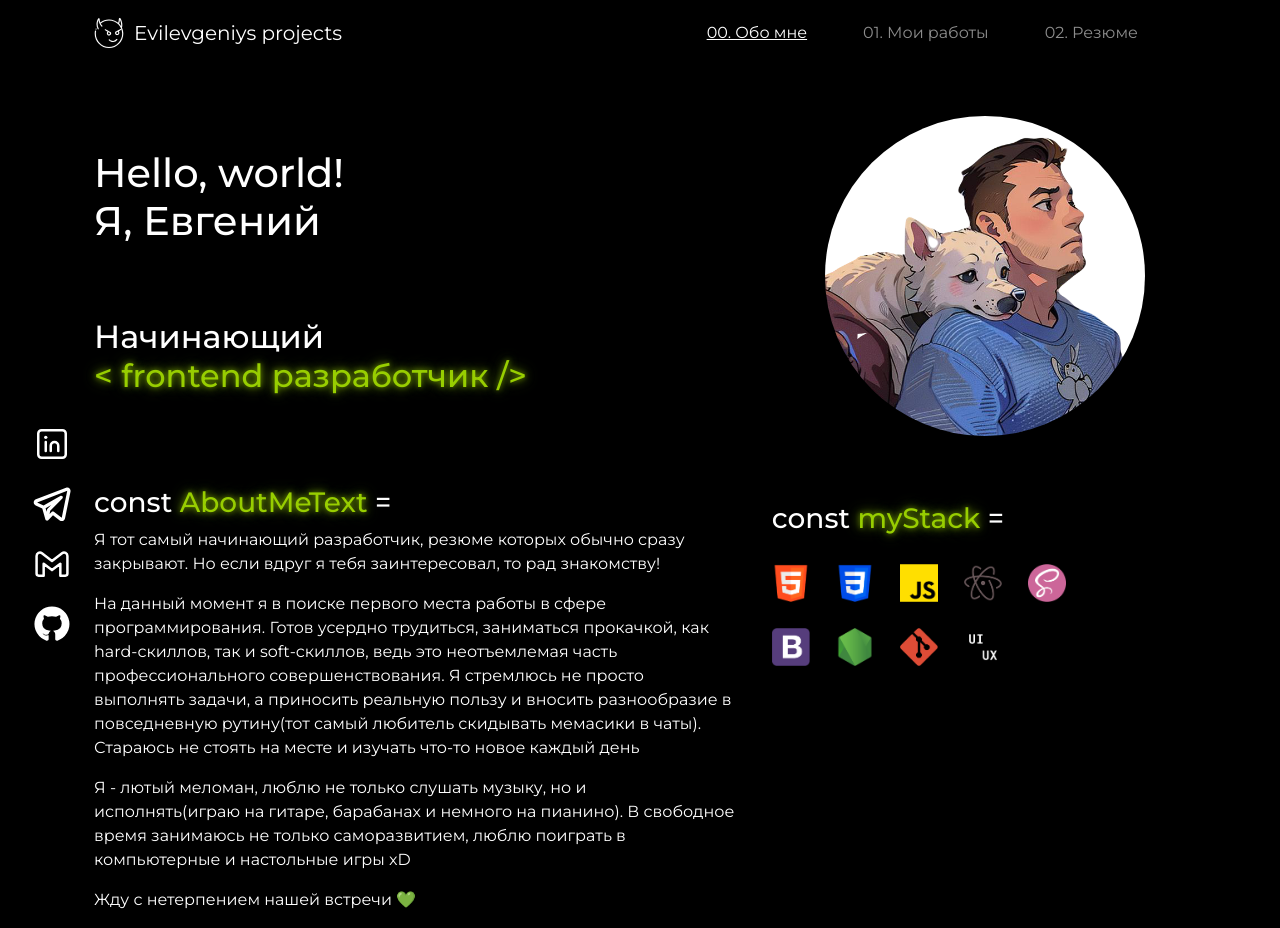
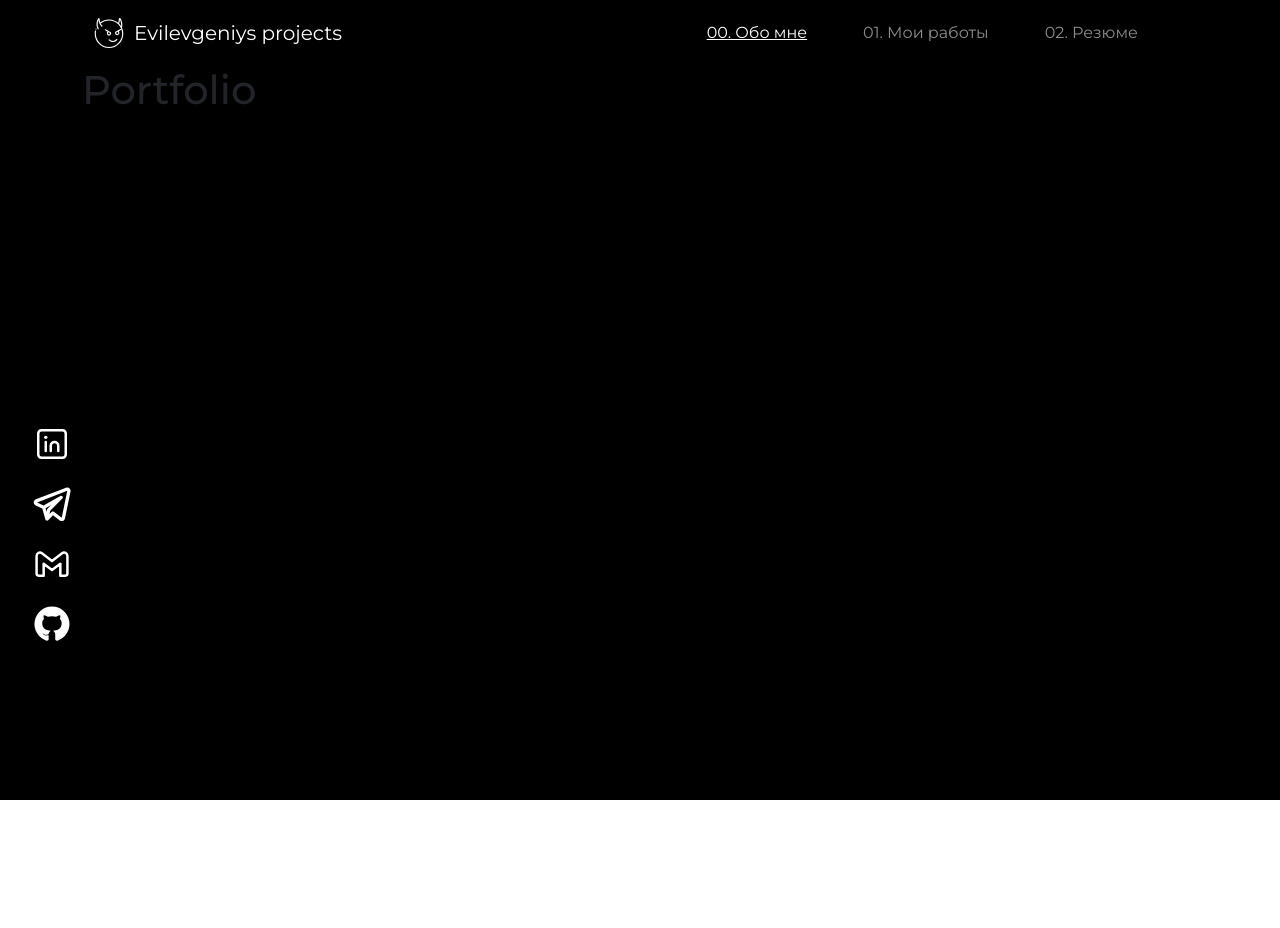
Before and after one commit to evilevgeniys/portfolioReactSite, a React (Create React App) app: page /portfolio in a window 1280 px wide. After the commit the page ends 800 px from the top, so only its background shows below. Built offline with nearby package versions, Linux system fonts and the light colour scheme.

Commit message:
Настроен роутинг

```diff
--- a/src/components/app/App.js
+++ b/src/components/app/App.js
@@ -1,16 +1,23 @@
 import Header from "../header/Header";
 import MainPage from "../mainPage/MainPage";
+import Portfolio from "../portfolio/Portfolio";
 import SocialLinks from "../SocialLInks/SocialLinks";
+import Cv from "../cv/Cv";
 import { Container } from "react-bootstrap";
+import  { Route, Routes } from "react-router-dom";
 
 const App = () => {
 	return (
 		<div className="app">
-			<Container>
-				<Header/>
-				<MainPage/>
-			</Container>
-			<SocialLinks/>
+				<Container>
+					<Header/>
+					<Routes>
+						<Route path="/" element={<MainPage/>}/>
+						<Route path="/portfolio" element={<Portfolio/>}/>
+						<Route path="/cv" element={<Cv/>}/>
+					</Routes>
+				</Container>
+				<SocialLinks/>
 		</div>
 	);
 };
--- /dev/null
+++ b/src/components/cv/Cv.js
@@ -0,0 +1,9 @@
+import './Cv.scss';
+
+function Cv(){
+	return(
+		<h1>Cv</h1>
+	)
+}
+
+export default Cv;
--- a/src/components/header/Header.js
+++ b/src/components/header/Header.js
@@ -17,9 +17,9 @@ const Header = () => {
                        <Navbar.Toggle aria-controls="basic-navbar-nav"/>
                        <Navbar.Collapse id="basic-navbar-nav"/>
                        <Nav className="d-flex justify-content-end align-items-center header__nav-links">
-                            <Nav.Link href="#aboutMe" className="header__nav-item active">00. Обо мне</Nav.Link>
-                            <Nav.Link href="#portfolio" className="header__nav-item">01. Мои работы</Nav.Link>
-                            <Nav.Link href="#portfolio" className="header__nav-item">02. Резюме</Nav.Link>
+                            <Nav.Link href="/" className="header__nav-item active">00. Обо мне</Nav.Link>
+                            <Nav.Link href="/portfolio" className="header__nav-item">01. Мои работы</Nav.Link>
+                            <Nav.Link href="/cv" className="header__nav-item">02. Резюме</Nav.Link>
                        </Nav>
                 </Container>
             </Navbar>
--- a/src/components/header/Header.scss
+++ b/src/components/header/Header.scss
@@ -38,5 +38,6 @@
 
 .active {
     color: $text-highlighted-green;
+
     text-decoration: underline;
 }
--- a/src/components/portfolio/Portfolio.js
+++ b/src/components/portfolio/Portfolio.js
@@ -0,0 +1,9 @@
+import './Portfolio.scss';
+
+function Portfolio() {
+	return(
+		<h1>Portfolio</h1>
+	)
+}
+
+export default Portfolio;
--- a/src/index.js
+++ b/src/index.js
@@ -2,11 +2,14 @@ import React from 'react';
 import ReactDOM from 'react-dom/client';
 import './style/style.scss';
 import App from './components/app/App';
+import { BrowserRouter } from 'react-router-dom';
 
 
 const root = ReactDOM.createRoot(document.getElementById('root'));
 root.render(
   <React.StrictMode>
-    <App />
+    <BrowserRouter>
+      <App />
+    </BrowserRouter>
   </React.StrictMode>
 );
```
Also changed, not shown: src/components/cv/Cv.scss (added), src/components/resume/Resume.scss (deleted).
